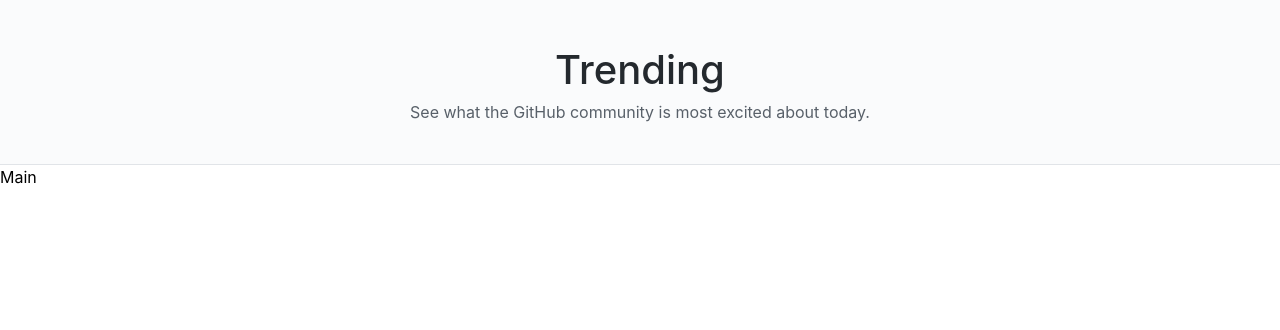
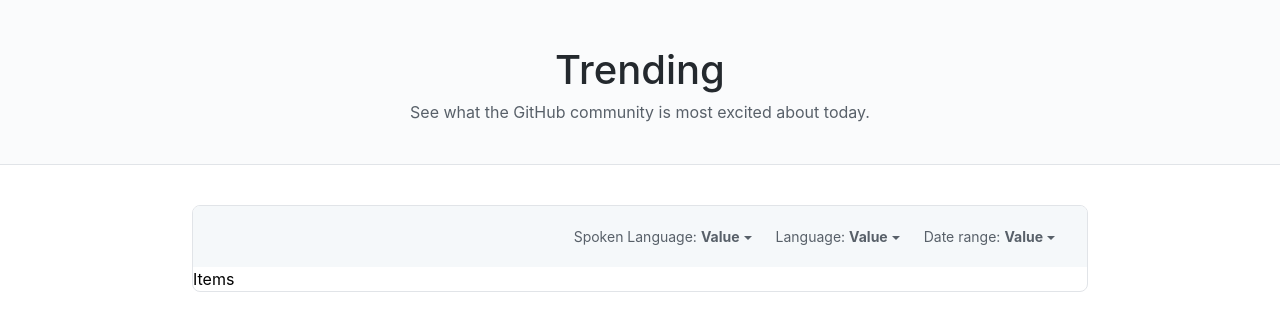
Before and after one commit to favecode/gitexpo, a React (Create React App) app: page / in a window 1280 px wide. Shown: the top 330 px of the page. Built offline with nearby package versions, Linux system fonts and the light colour scheme.

Commit message:
feat: add label for dropdown

```diff
--- /dev/null
+++ b/src/app/components/Dropdown/StyledDropdown.tsx
@@ -0,0 +1,18 @@
+import styled from 'styled-components'
+
+export const StyledDropdown = styled.div`
+    color: #586069;
+    &:hover {
+        color: #24292e;
+    }
+    &:after {
+        display: inline-block;
+        width: 0;
+        height: 0;
+        vertical-align: -2px;
+        content: '';
+        border: 4px solid transparent;
+        border-top-color: currentcolor;
+    }
+    font-size: 14px;
+`
--- /dev/null
+++ b/src/app/components/Dropdown/index.tsx
@@ -0,0 +1,19 @@
+import React from 'react'
+import { StyledDropdown } from './StyledDropdown'
+
+export interface Props {
+    title: string
+}
+
+const Dropdown: React.FC<Props> = ({ title }) => {
+    return (
+        <div className='px-3'>
+            <StyledDropdown className='cursor-pointer'>
+                {title}
+                <span className='font-bold px-1'>Value</span>
+            </StyledDropdown>
+        </div>
+    )
+}
+
+export default Dropdown
--- /dev/null
+++ b/src/app/pages/Explore/Main/Filters/index.tsx
@@ -0,0 +1,25 @@
+import React from 'react'
+import Dropdown, { Props as DropdownTypes } from 'app/components/Dropdown'
+
+const Filters: React.FC = () => {
+    const dropdowns: DropdownTypes[] = [
+        {
+            title: 'Spoken Language:',
+        },
+        {
+            title: 'Language:',
+        },
+        {
+            title: 'Date range:',
+        },
+    ]
+    return (
+        <div className='flex flex-row justify-end p-5 bg-gray-100'>
+            {dropdowns.map(dropdown => (
+                <Dropdown {...dropdown} />
+            ))}
+        </div>
+    )
+}
+
+export default Filters
--- /dev/null
+++ b/src/app/pages/Explore/Main/Items/index.tsx
@@ -0,0 +1,7 @@
+import React from 'react'
+
+const Items: React.FC = () => {
+    return <div>Items</div>
+}
+
+export default Items
--- /dev/null
+++ b/src/app/pages/Explore/Main/StyledMain.tsx
@@ -0,0 +1,5 @@
+import styled from 'styled-components'
+
+export const StyledMain = styled.div`
+    border: 1px solid #e1e4e8;
+`
--- a/src/app/pages/Explore/Main/index.tsx
+++ b/src/app/pages/Explore/Main/index.tsx
@@ -1,9 +1,15 @@
 import React from 'react'
-import { useQuery } from '@apollo/react-hooks'
-import api from 'app/api'
+import Filters from './Filters'
+import Items from './Items'
+import { StyledMain } from './StyledMain'
 
 const Main: React.FC = () => {
-    return <div>Main</div>
+    return (
+        <StyledMain className='max-w-4xl mx-auto rounded-lg mt-10 overflow-hidden'>
+            <Filters />
+            <Items />
+        </StyledMain>
+    )
 }
 
 export default Main
--- a/src/index.css
+++ b/src/index.css
@@ -10,3 +10,7 @@
   -webkit-font-smoothing: antialiased;
   -moz-osx-font-smoothing: grayscale;
 }
+
+.bg-gray-100 {
+  background-color: #f5f8fa;
+}
```
Also changed, not shown: src/tailwind.output.css.
